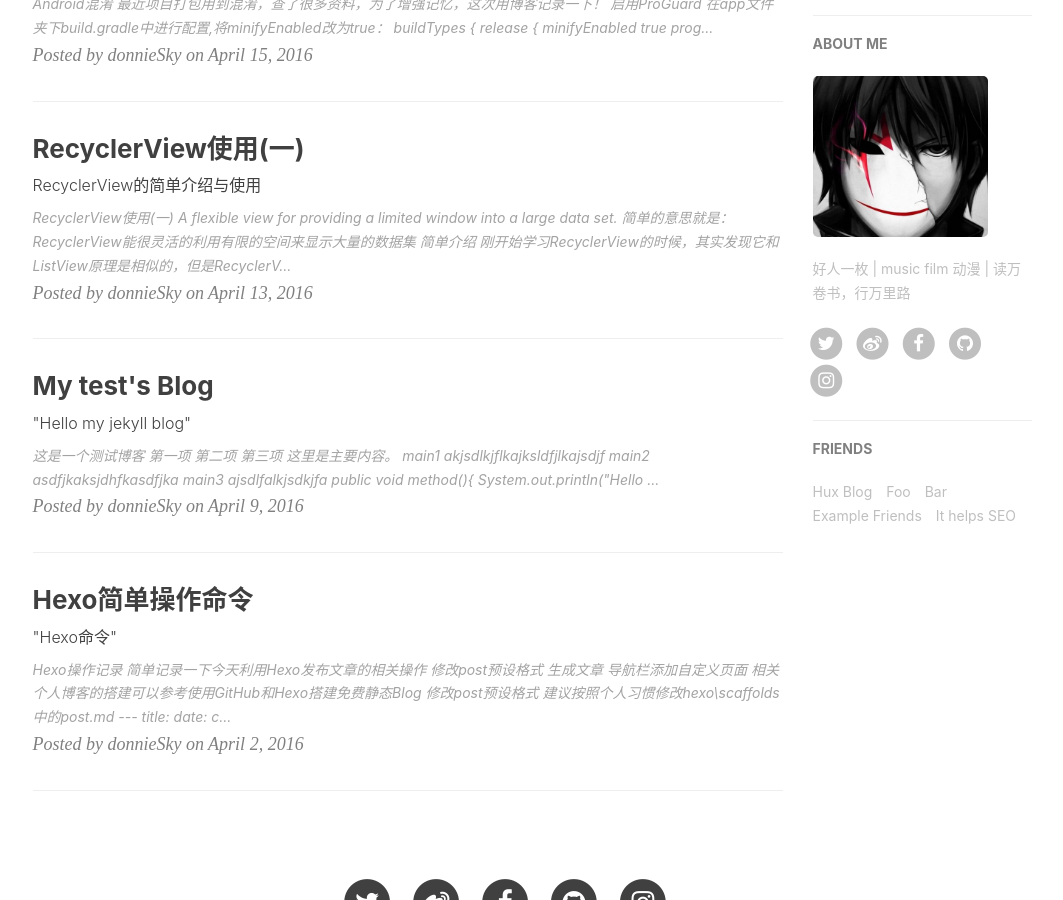
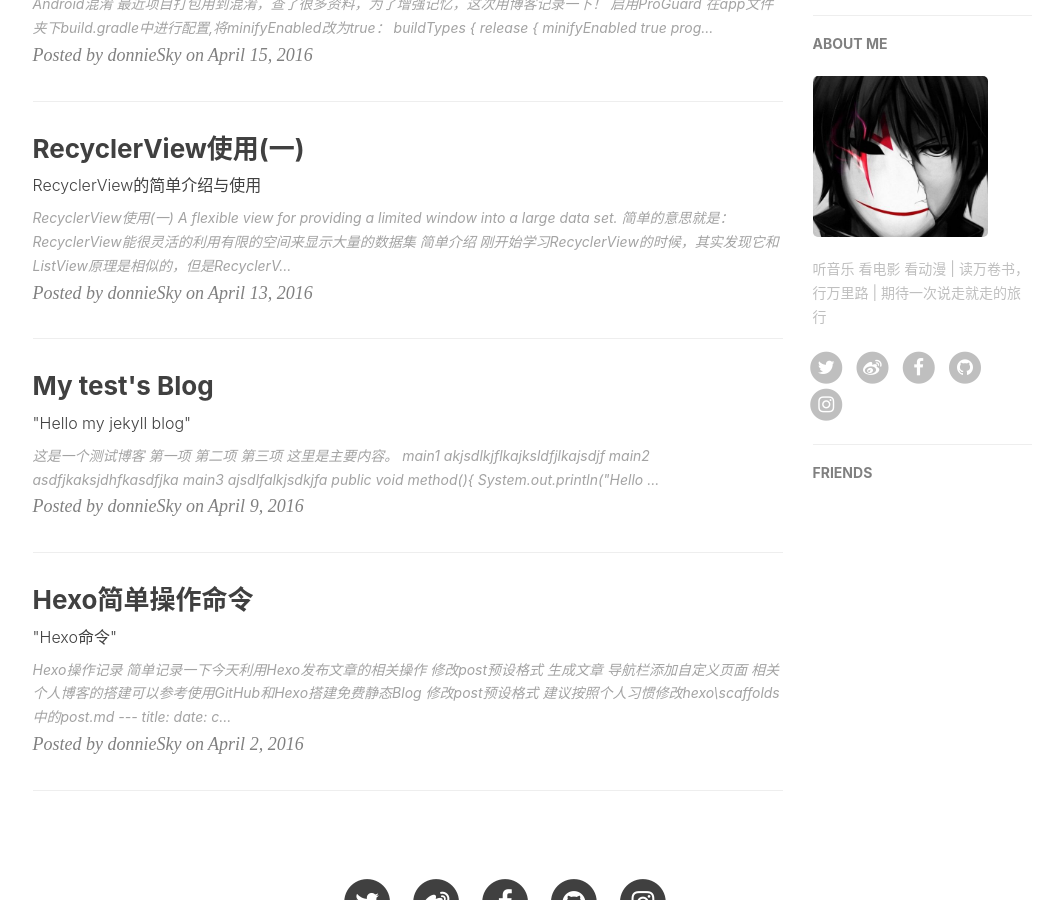
Before and after one commit to doghex/donniesky.github.io, a Jekyll site: the page built from index.html, in a window 1280 px wide and 900 px high, scrolled down 550 px. Shown: the whole window, without its empty margins (135-1198 px from the left). Built offline with Jekyll 4.4.1, drawn with Linux system fonts in a browser that asks for light colours; nearby versions of some CDN libraries; the list of posts is cut into pages by our own code; comment, search, counter and statistics services are not loaded.

Commit message:
update config :train2:
update config   :train2:

```diff
--- a/_config.yml
+++ b/_config.yml
@@ -68,7 +68,7 @@ ga_domain: donniesky.github.io
 
 # Sidebar settings
 sidebar: true                           # whether or not using Sidebar.
-sidebar-about-description: "好人一枚 | music film 动漫 | 读万卷书，行万里路"
+sidebar-about-description: "听音乐 看电影 看动漫 | 读万卷书，行万里路 | 期待一次说走就走的旅行"
 sidebar-avatar: /img/avatar-donniesky.jpg      # use absolute URL, seeing it's used in both `/` and `/about/`
 
 
@@ -81,20 +81,5 @@ featured-condition-size: 1              # A tag will be featured if the size of
 
 # Friends
 friends: [
-    {
-        title: "Hux Blog",
-        href: "http://huangxuan.me"
-    },{
-        title: "Foo",
-        href: "#"
-    },{
-        title: "Bar",
-        href: "#"
-    },{
-        title: "Example Friends",
-        href: "#"
-    },{
-        title: "It helps SEO",
-        href: "#"
-    }
+
 ]
```
